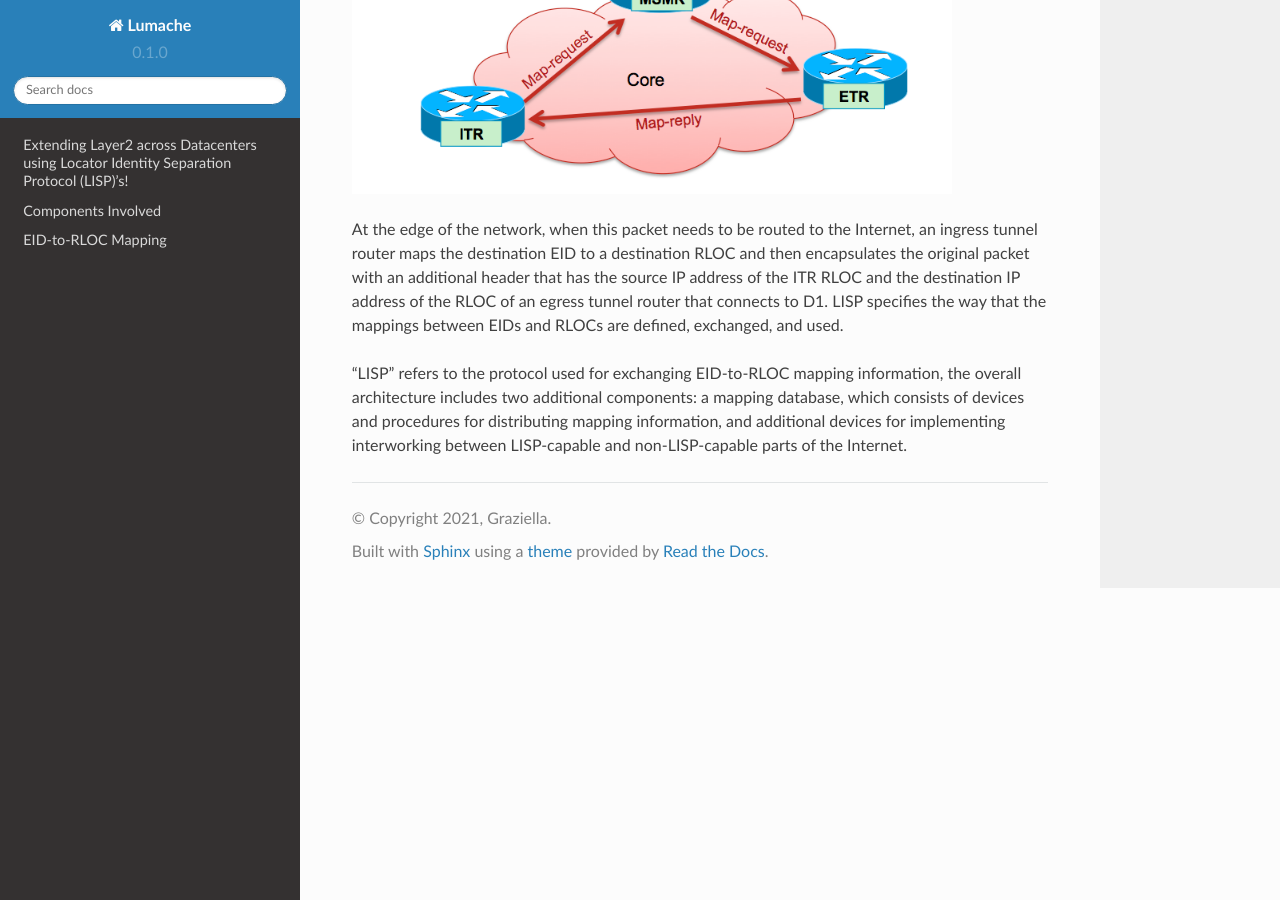
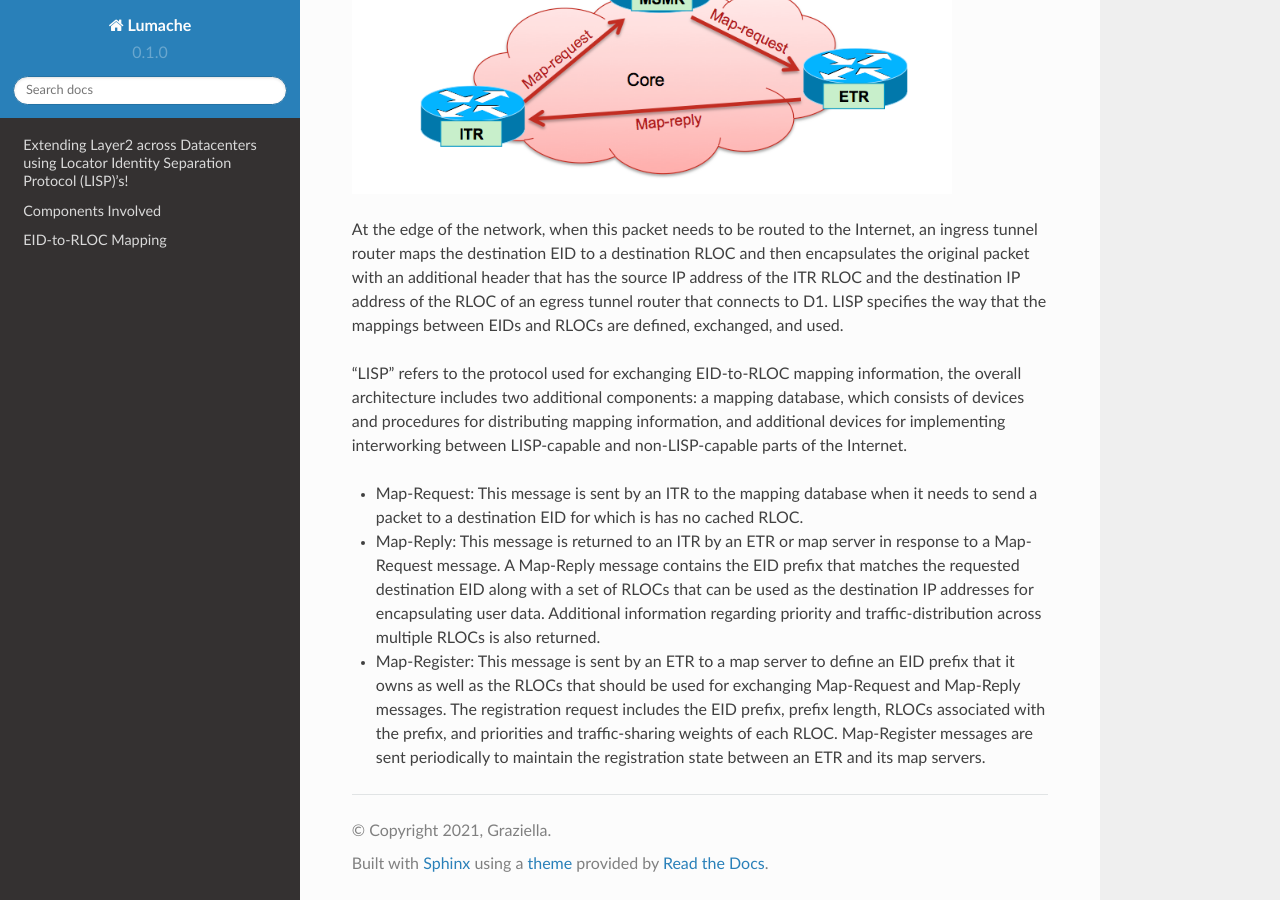
Before and after one commit to arunkumaruniqpro/c8000v_LISP_L2_Extension, a Sphinx documentation site: the page built from docs/source/index.rst, in a window 1280 px wide and 900 px high, scrolled down 1779 px. Built offline with Sphinx 7.4.7 and the Read the Docs theme 2.0.0, drawn with Linux system fonts in a browser that asks for light colours.

Commit message:
Update index.rst

```diff
--- a/docs/source/index.rst
+++ b/docs/source/index.rst
@@ -48,3 +48,13 @@ At the edge of the network, when this packet needs to be routed to the Internet,
 
 
 "LISP" refers to the protocol used for exchanging EID-to-RLOC mapping information, the overall architecture includes two additional components: a mapping database, which consists of devices and procedures for distributing mapping information, and additional devices for implementing interworking between LISP-capable and non-LISP-capable parts of the Internet.
+
+• Map-Request: This message is sent by an ITR to the mapping database  when it needs to send a packet to a destination EID for which is has no cached RLOC.
+
+
+
+• Map-Reply: This message is returned to an ITR by an ETR or map server  in response to a Map-Request message. A Map-Reply message contains the EID prefix that matches the requested destination EID along with a set of RLOCs that can be used as the destination IP addresses for encapsulating user data. Additional information regarding priority and traffic-distribution across multiple RLOCs is also returned.
+
+
+
+• Map-Register: This message is sent by an ETR to a map server to define an EID prefix that it owns as well as the RLOCs that should be used for exchanging Map-Request and Map-Reply messages. The registration request includes the EID prefix, prefix length, RLOCs associated with the prefix, and priorities and traffic-sharing weights of each RLOC. Map-Register messages are sent periodically to maintain the registration state between an ETR and its map servers.
```
